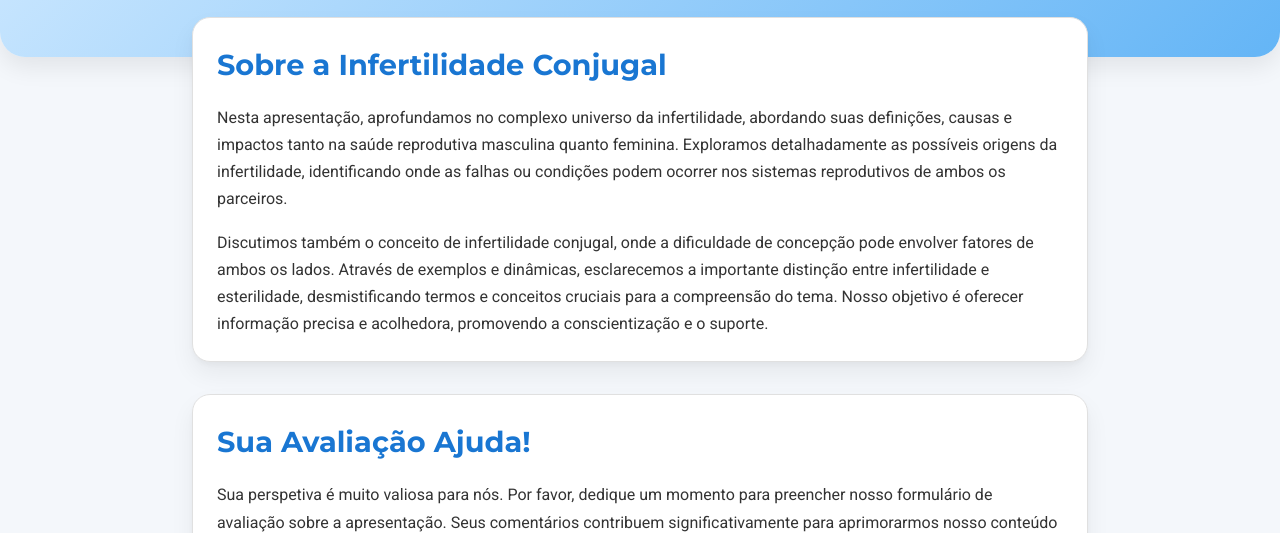
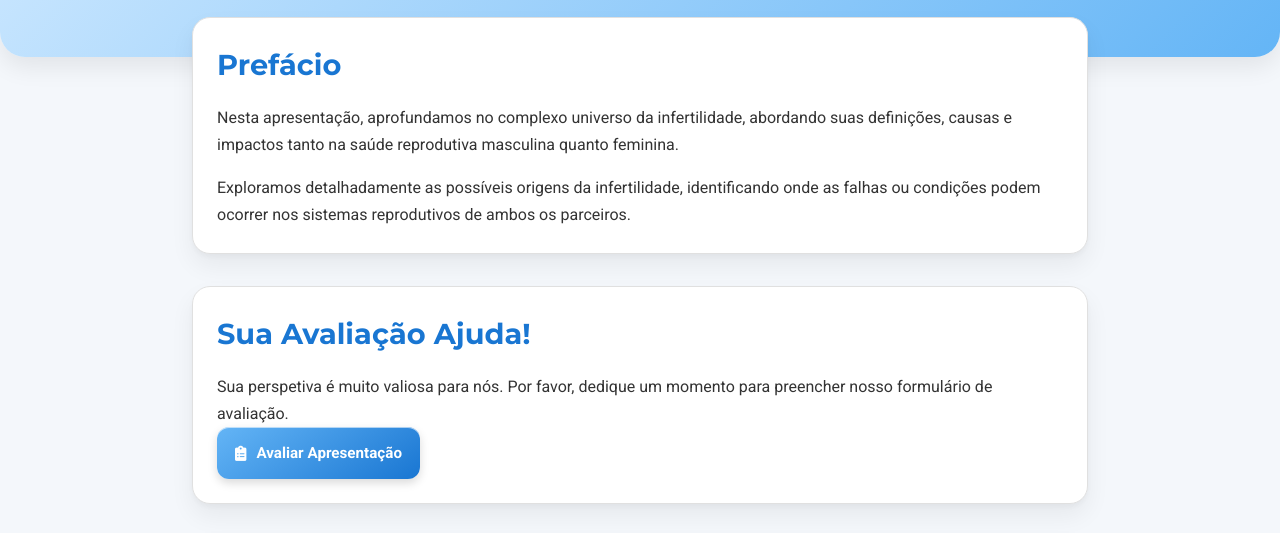
Before and after one commit to Monteirobrl/infertilidade-site, a plain HTML site: page index.html in a window 1280 px wide. Shown: the part 138-671 px from the top of the page. Drawn offline with Linux system fonts and the light colour scheme.

Commit message:
Update HTML structure and content for presentation

```diff
--- a/index.html
+++ b/index.html
@@ -4,7 +4,7 @@
     <meta charset="UTF-8">
     <meta name="viewport" content="width=device-width, initial-scale=1.0">
     <title>Infertilidade</title>
-    <link href="https://fonts.googleapis.com/css2?family=Montserrat:wght@404;700&family=Roboto:wght@300;400;700&display=swap" rel="stylesheet">
+    <link href="https://fonts.googleapis.com/css2?family=Montserrat:wght@400;700&family=Roboto:wght@300;400;700&display=swap" rel="stylesheet">
     <link rel="stylesheet" href="https://cdnjs.cloudflare.com/ajax/libs/font-awesome/6.0.0-beta3/css/all.min.css">
     <link rel="stylesheet" href="style.css">
 </head>
@@ -15,57 +15,49 @@
     </header>
 
     <main class="container">
-        <section class="card intro-section">
-            <h2 class="card-title">Sobre a Infertilidade Conjugal</h2>
+        <section class="card reveal intro-section">
+            <h2 class="card-title">Prefácio</h2>
             <p class="card-text">
-                Nesta apresentação, aprofundamos no complexo universo da infertilidade, abordando suas definições, causas e impactos tanto na saúde reprodutiva masculina quanto feminina. Exploramos detalhadamente as possíveis origens da infertilidade, identificando onde as falhas ou condições podem ocorrer nos sistemas reprodutivos de ambos os parceiros.
+                Nesta apresentação, aprofundamos no complexo universo da infertilidade, abordando suas definições, causas e impactos tanto na saúde reprodutiva masculina quanto feminina.
             </p>
             <p class="card-text">
-                Discutimos também o conceito de infertilidade conjugal, onde a dificuldade de concepção pode envolver fatores de ambos os lados. Através de exemplos e dinâmicas, esclarecemos a importante distinção entre infertilidade e esterilidade, desmistificando termos e conceitos cruciais para a compreensão do tema. Nosso objetivo é oferecer informação precisa e acolhedora, promovendo a conscientização e o suporte.
+                Exploramos detalhadamente as possíveis origens da infertilidade, identificando onde as falhas ou condições podem ocorrer nos sistemas reprodutivos de ambos os parceiros.
             </p>
         </section>
 
-        <section class="card feedback-section">
+        <section class="card reveal feedback-section">
             <h2 class="card-title">Sua Avaliação Ajuda!</h2>
             <p class="card-text">
-                Sua perspetiva é muito valiosa para nós. Por favor, dedique um momento para preencher nosso formulário de avaliação sobre a apresentação. Seus comentários contribuem significativamente para aprimorarmos nosso conteúdo e abordagem.
+                Sua perspetiva é muito valiosa para nós. Por favor, dedique um momento para preencher nosso formulário de avaliação.
             </p>
-            <a href="URL_DO_SEU_FORMS_GOOGLE" target="_blank" class="btn primary-btn">
-                <i class="fas fa-clipboard-list icon-left"></i> Avaliar Apresentação
+            <a href="https://forms.gle/BJZn2wgdMTFvbP1H7" target="_blank" class="btn primary-btn">
+                <i class="fas fa-clipboard-list"></i>
+                <span>Avaliar Apresentação</span>
             </a>
         </section>
 
-        <section class="card download-section">
+        <section class="card reveal download-section">
             <h2 class="card-title">Material Complementar</h2>
             <p class="card-text">
-                Para revisar os detalhes e aprofundar seus conhecimentos, baixe a versão completa da apresentação em slides (PDF). Um recurso essencial para seu estudo.
+                Para revisar os detalhes e aprofundar seus conhecimentos, baixe a versão completa da apresentação em slides (PDF).
             </p>
-            <a href="URL_DO_SEU_PDF_DA_APRESENTACAO" download class="btn secondary-btn">
-                <i class="fas fa-download icon-left"></i> Baixar Slides (PDF)
+            <a href="https://www.canva.com/design/DAHDoRxjZTI/IMX6BU07d_YuTMZJlWgpFQ/edit?utm_content=DAHDoRxjZTI&utm_campaign=designshare&utm_medium=link2&utm_source=sharebutton" download class="btn secondary-btn">
+                <i class="fas fa-download"></i>
+                <span>Baixar Slides (PDF)</span>
             </a>
         </section>
 
-        <section class="card credits-section">
+        <section class="card reveal credits-section">
             <h2 class="card-title">Contexto Escolar</h2>
-
-            <p class="card-text">
-                Trabalho realizado no âmbito da disciplina de Saúde.
-            </p>
-
-            <p class="card-text">
-                <strong>Docente:</strong> Regina Gonçalves
-            </p>
-
-            <p class="card-text">
-                <strong>Discente:</strong> Gabriel Monteiro Dias
-            </p>
+            <p class="card-text">Trabalho realizado no âmbito da disciplina de Saúde.</p>
+            <p class="card-text"><strong>Docente:</strong> Regina Gonçalves</p>
+            <p class="card-text"><strong>Discente:</strong> Gabriel Monteiro Dias</p>
 
             <div class="logos-container">
                 <img src="https://i.imgur.com/BFhbFGQ.png" alt="Logo da Escola">
                 <img src="https://i.imgur.com/lb5Ujx2.png" alt="Logo do Curso">
             </div>
         </section>
-
     </main>
 
     <footer class="footer">
@@ -74,5 +66,22 @@
             <p>Curso Profissional</p>
         </div>
     </footer>
+
+    <script>
+        function reveal() {
+            var reveals = document.querySelectorAll(".reveal");
+            for (var i = 0; i < reveals.length; i++) {
+                var windowHeight = window.innerHeight;
+                var elementTop = reveals[i].getBoundingClientRect().top;
+                var elementVisible = 100; // Quanto do elemento deve aparecer para disparar
+
+                if (elementTop < windowHeight - elementVisible) {
+                    reveals[i].classList.add("active");
+                }
+            }
+        }
+        window.addEventListener("scroll", reveal);
+        window.addEventListener("load", reveal); // Garante que o topo carregue visível
+    </script>
 </body>
 </html>
```
